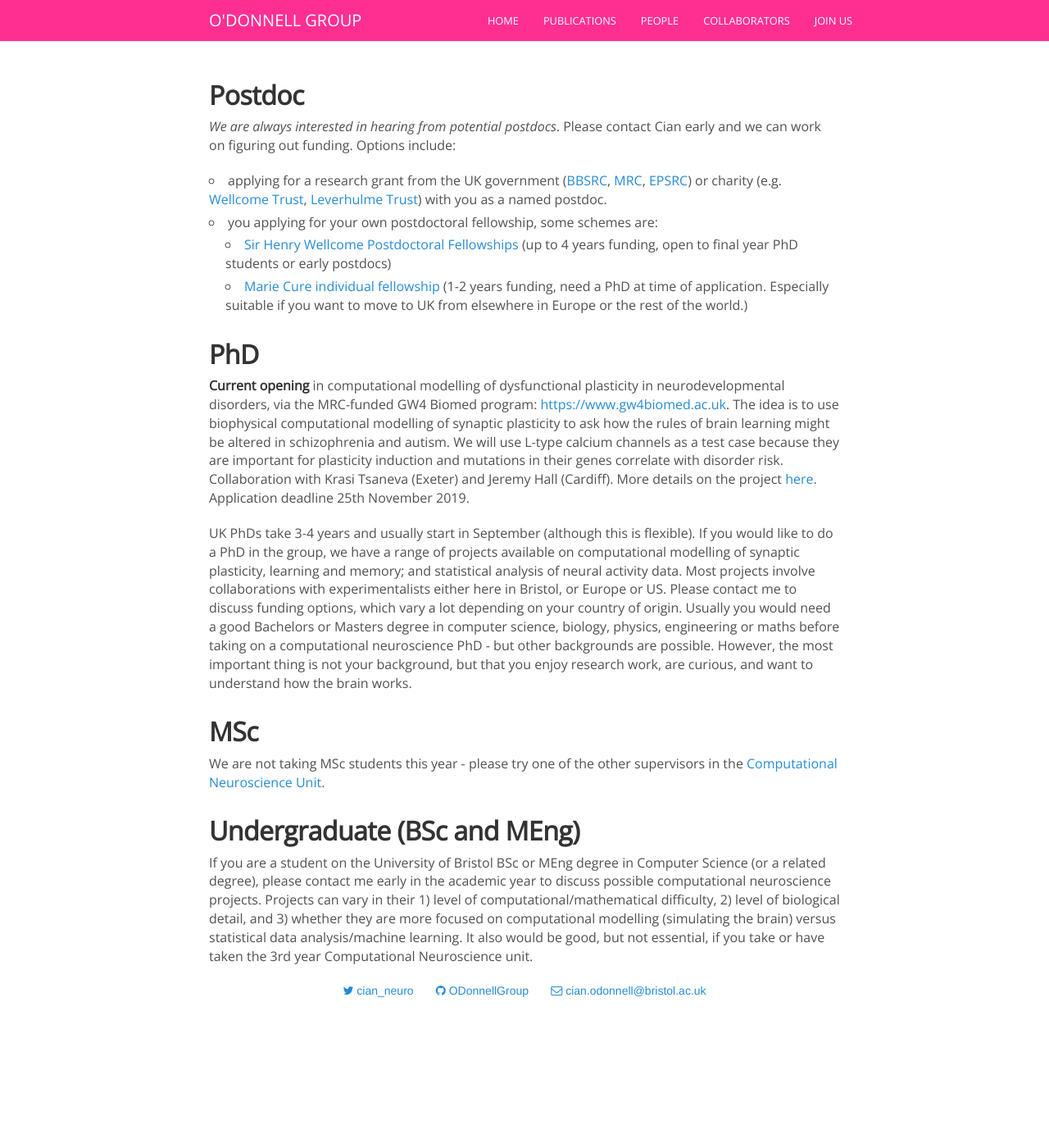
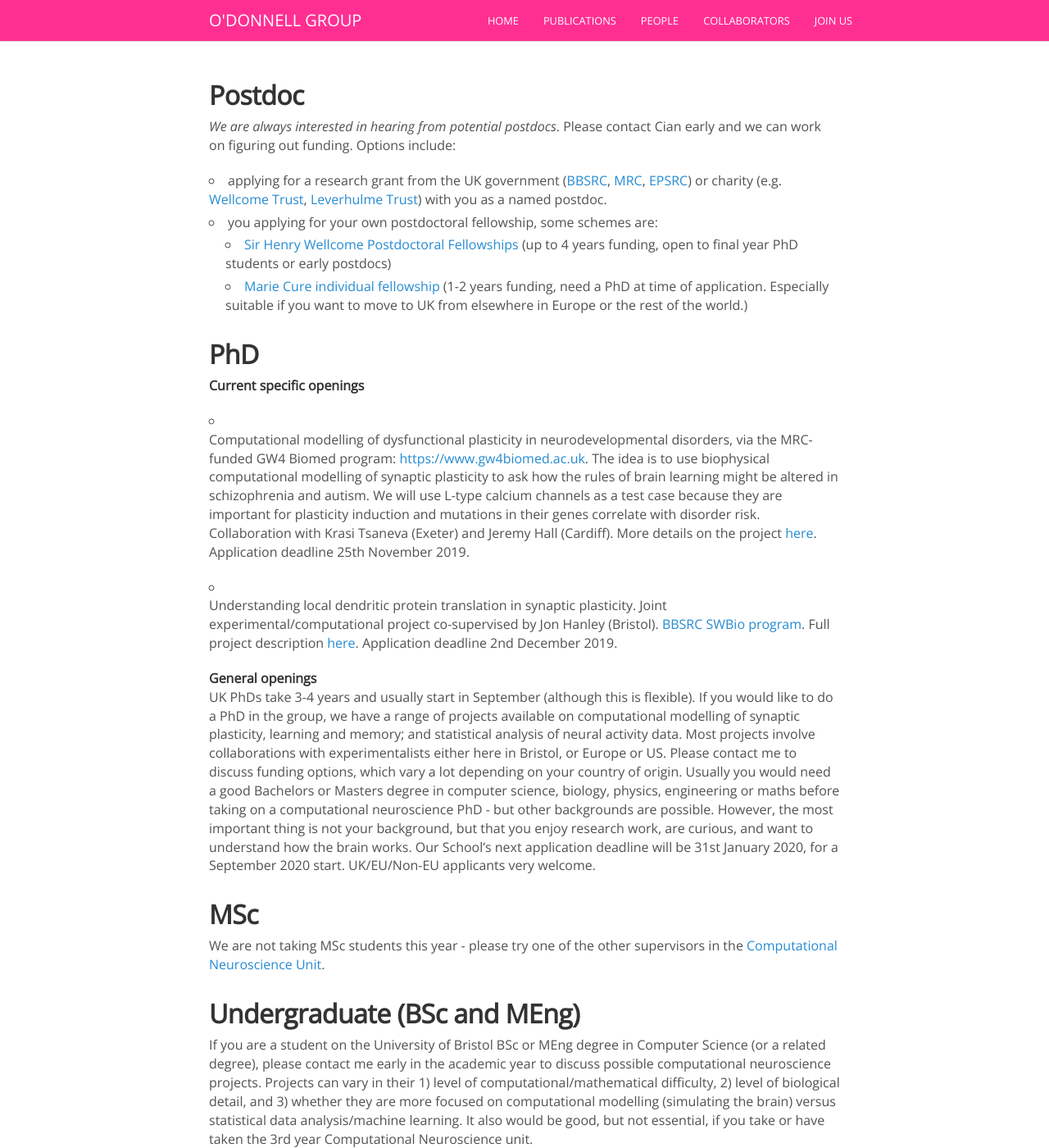
Before and after one commit to odonnellgroup/odonnellgroup.github.io, a Jekyll site: the page built from join.md, in a window 1280 px wide and 1400 px high. Shown: the whole window at 82% size. Built offline with Jekyll 4.4.1, drawn with Linux system fonts in a browser that asks for light colours; nearby versions of some CDN libraries; comment, search, counter and statistics services are not loaded.

Commit message:
updated phd openings

```diff
--- a/join.md
+++ b/join.md
@@ -13,9 +13,14 @@ order: 3
    - [Marie Cure individual fellowship](https://ec.europa.eu/research/mariecurieactions/actions/individual-fellowships_en) (1-2 years funding, need a PhD at time of application. Especially suitable if you want to move to UK from elsewhere in Europe or the rest of the world.)
 
 ## PhD
-**Current opening** in computational modelling of dysfunctional plasticity in neurodevelopmental disorders, via the MRC-funded GW4 Biomed program: <https://www.gw4biomed.ac.uk>. The idea is to use biophysical computational modelling of synaptic plasticity to ask how the rules of brain learning might be altered in schizophrenia and autism. We will use L-type calcium channels as a test case because they are important for plasticity induction and mutations in their genes correlate with disorder risk. Collaboration with Krasi Tsaneva (Exeter) and Jeremy Hall (Cardiff). More details on the project [here](https://www.gw4biomed.ac.uk/wp-content/uploads/sites/9/2019/09/Computational-modelling-of-dysfunctional-synaptic-plasticity-in-neuropsychiatric-disorders.pdf). Application deadline 25th November 2019.
+**Current specific openings**
 
-UK PhDs take 3-4 years and usually start in September (although this is flexible). If you would like to do a PhD in the group, we have a range of projects available on computational modelling of synaptic plasticity, learning and memory; and statistical analysis of neural activity data. Most projects involve collaborations with experimentalists either here in Bristol, or Europe or US. Please contact me to discuss funding options, which vary a lot depending on your country of origin. Usually you would need a good Bachelors or Masters degree in computer science, biology, physics, engineering or maths before taking on a computational neuroscience PhD - but other backgrounds are possible. However, the most important thing is not your background, but that you enjoy research work, are curious, and want to understand how the brain works.
+- Computational modelling of dysfunctional plasticity in neurodevelopmental disorders, via the MRC-funded GW4 Biomed program: <https://www.gw4biomed.ac.uk>. The idea is to use biophysical computational modelling of synaptic plasticity to ask how the rules of brain learning might be altered in schizophrenia and autism. We will use L-type calcium channels as a test case because they are important for plasticity induction and mutations in their genes correlate with disorder risk. Collaboration with Krasi Tsaneva (Exeter) and Jeremy Hall (Cardiff). More details on the project [here](https://www.gw4biomed.ac.uk/wp-content/uploads/sites/9/2019/09/Computational-modelling-of-dysfunctional-synaptic-plasticity-in-neuropsychiatric-disorders.pdf). Application deadline 25th November 2019.
+
+- Understanding local dendritic protein translation in synaptic plasticity. Joint experimental/computational project co-supervised by Jon Hanley (Bristol). [BBSRC SWBio program](https://www.swbio.ac.uk). Full project description [here](https://cpb-eu-w2.wpmucdn.com/blogs.bristol.ac.uk/dist/f/373/files/2019/10/swbio-20-project-42.pdf). Application deadline 2nd December 2019.
+
+**General openings**
+UK PhDs take 3-4 years and usually start in September (although this is flexible). If you would like to do a PhD in the group, we have a range of projects available on computational modelling of synaptic plasticity, learning and memory; and statistical analysis of neural activity data. Most projects involve collaborations with experimentalists either here in Bristol, or Europe or US. Please contact me to discuss funding options, which vary a lot depending on your country of origin. Usually you would need a good Bachelors or Masters degree in computer science, biology, physics, engineering or maths before taking on a computational neuroscience PhD - but other backgrounds are possible. However, the most important thing is not your background, but that you enjoy research work, are curious, and want to understand how the brain works. Our School's next application deadline will be 31st January 2020, for a September 2020 start. UK/EU/Non-EU applicants very welcome.
 
 ## MSc
 We are not taking MSc students this year - please try one of the other supervisors in the [Computational Neuroscience Unit](https://bristolcnu.github.io).
```
Also changed, not shown: index.md (+7 -0 lines), 2 other files.
